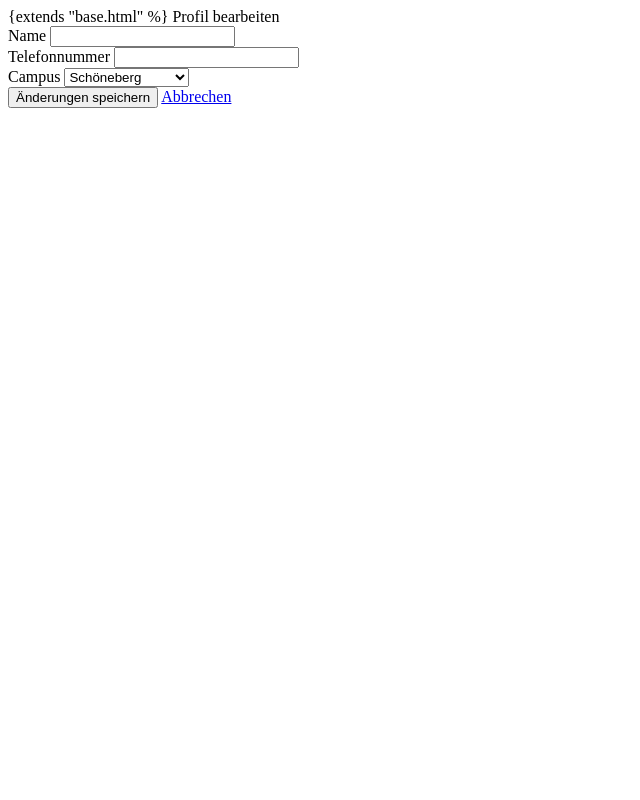
After one commit to HawaSiMoussa/webapp, a Python web app: template templates/edit_profile.html in a window 1280 px wide. The commit adds this page. Shown: the whole page, without its empty margins (0-640 px from the left). Run offline with Jinja, Linux system fonts and the light colour scheme; the template is opened without the code that fills it, so the values that code supplies are empty; some libraries are stand-ins or nearby versions.

Commit message:
add profile and edit profile templates

```diff
--- /dev/null
+++ b/templates/edit_profile.html
@@ -0,0 +1,52 @@
+{extends "base.html" %}
+
+{% block TITLE %}
+    Profil bearbeiten
+{% endblock %}
+
+{% block CONTENT %}
+
+<div class="mb-4"
+    <label class="form-label">
+        Name
+    </label>
+    <input type="text" class="form-control" value="{{ user.name }}">
+
+    </div>
+
+<div class="mb-4">
+    <label class="form-label">
+        Telefonnummer
+    </label>
+    <input type="text" class="form-control" value="{{ user.telefonnummer }}">
+</div>
+
+<div class="mb-4">
+    <label class="form-label">
+        Campus
+    </label>
+
+    <select name="campus" class="form-select">
+        <option value="Schöneberg" {% if user.campus == "Schöneberg" %}selected{% endif %}>
+            Schöneberg
+        </option>
+
+        <option value="Lichtenberg" {% if user.campus == "Lichtenberg" %}selected{% endif %}>
+            Lichtenberg
+            </option>
+
+            <option value="Startup Incubator" {% if user.campus == "Startup Incubator" %}selected{% endif %}>
+                Startup Incubator
+            </option>
+    </select>
+    </div>
+
+    <button type="submit" class="btn btn-success">
+        Änderungen speichern
+    </button>
+    <a href="{{ url_for('profile') }}" class="btn btn-outline-secondary">
+        Abbrechen
+        </a>
+    </div>
+
+    {% endblock %}
--- a/templates/home.html
+++ b/templates/home.html
@@ -76,7 +76,7 @@ The CSS file is pulled from an internet resource hosted by Bootstrap.-->
     <!-- Posts -->
     {% for post in posts %}
 
-    <div class="border rounded p-3 mb-3">
+    <div class="border rounded p-3 mb-4">
 
         <!-- Username -->
         <strong>
```
Also changed, not shown: templates/profile.html (renamed from templates/profil.html).
